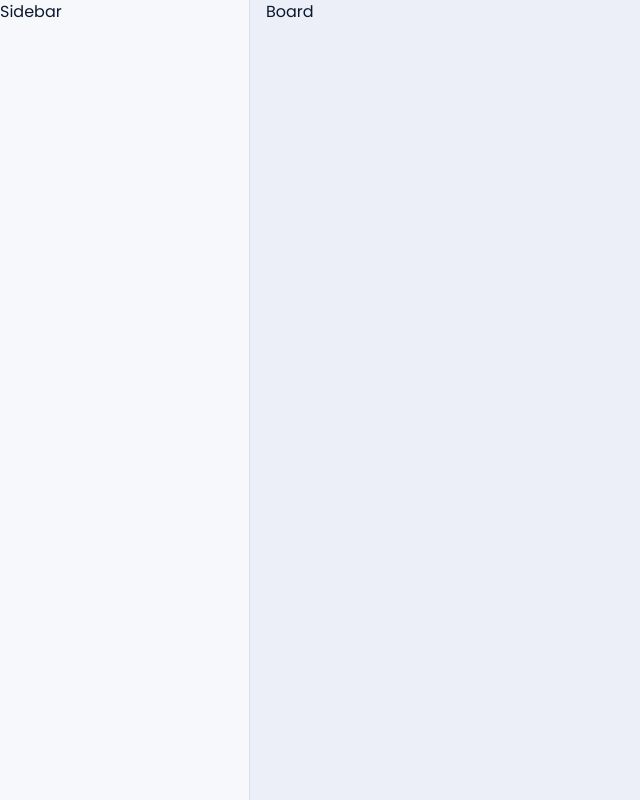
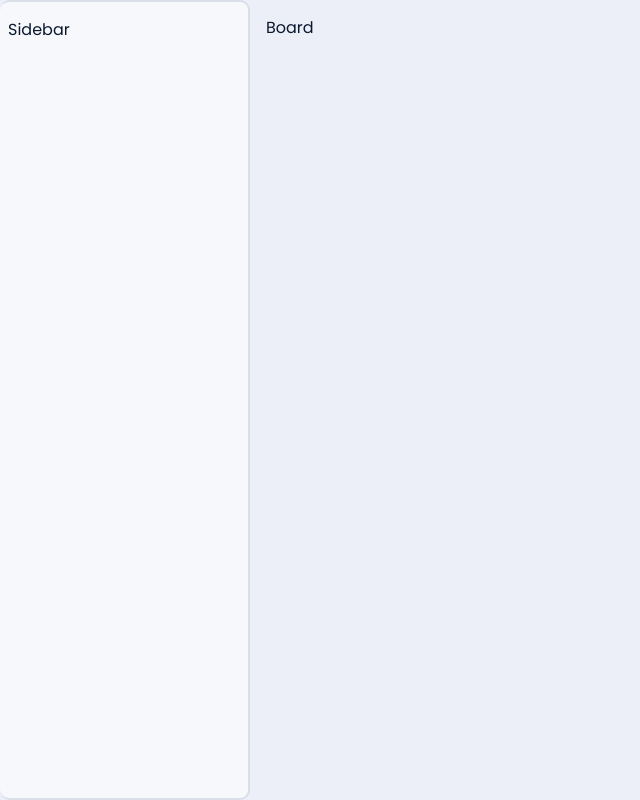
Before and after one commit to LuckyFoxCode/note-board, a website built with Vite: page index.html in a window 1280 px wide. Shown: the whole page, without its empty margins (0-640 px from the left). Built offline with nearby package versions, Linux system fonts and the light colour scheme.

Commit message:
feat: add step 2 — base layout (sidebar + board)

```diff
--- a/src/styles/layout.css
+++ b/src/styles/layout.css
@@ -1,8 +1,25 @@
-.sidebar {
-  border-right: 1px solid var(--border);
+.nb-sidebar {
+  border: 2px solid var(--border);
+  border-left: transparent;
+  background-color: var(--bg);
+  border-radius: 10px;
+  width: 48px;
+  transition: width 0.3s;
 }
 
-.board {
+.nb-sidebar,
+.nb-board {
+  padding: 1rem 0.5rem;
+}
+
+.nb-board {
   background-color: var(--bg-muted);
   padding-left: 1rem;
 }
+
+/* 540px */
+@media (min-width: 540px) {
+  .nb-sidebar {
+    width: 250px;
+  }
+}
--- a/src/styles/style.css
+++ b/src/styles/style.css
@@ -13,9 +13,7 @@ body {
 
 #app {
   width: 100%;
-  max-width: 1280px;
-  display: grid;
-  grid-template-columns: 250px 1fr;
-
+  display: flex;
   margin: 0 auto;
+  background-color: var(--bg-muted);
 }
--- a/src/ui/layout.ts
+++ b/src/ui/layout.ts
@@ -3,12 +3,18 @@ export function createLayout(): {
   board: HTMLElement;
 } {
   const sidebar = document.createElement('aside');
-  sidebar.classList.add('sidebar');
+  sidebar.classList.add('nb-sidebar');
   sidebar.textContent = 'Sidebar';
+  sidebar.dataset.role = 'navigation';
+  sidebar.dataset.mount = 'sidebar';
+  sidebar.ariaLabel = 'Navigation';
 
   const board = document.createElement('main');
-  board.classList.add('board');
+  board.classList.add('nb-board');
   board.textContent = 'Board';
+  board.dataset.role = 'main';
+  board.dataset.mount = 'board';
+  board.ariaLabel = 'Board';
 
   return { sidebar, board };
 }
```
